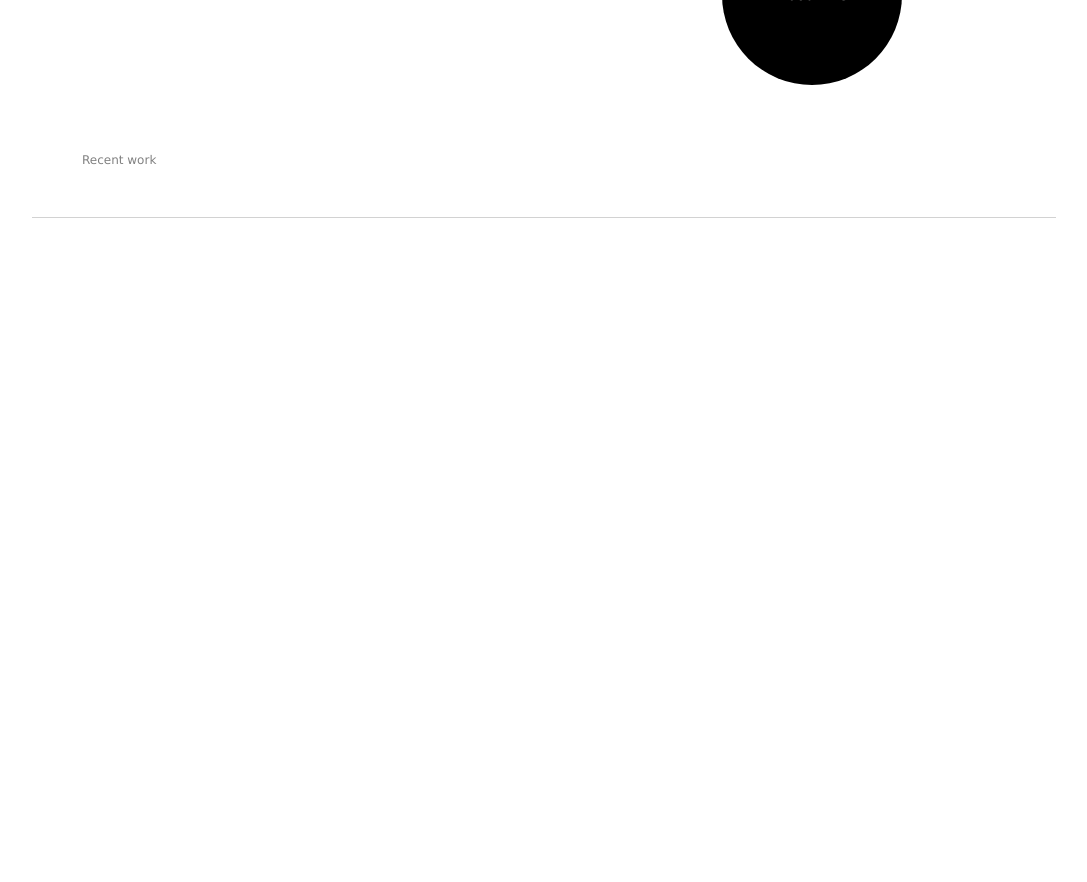
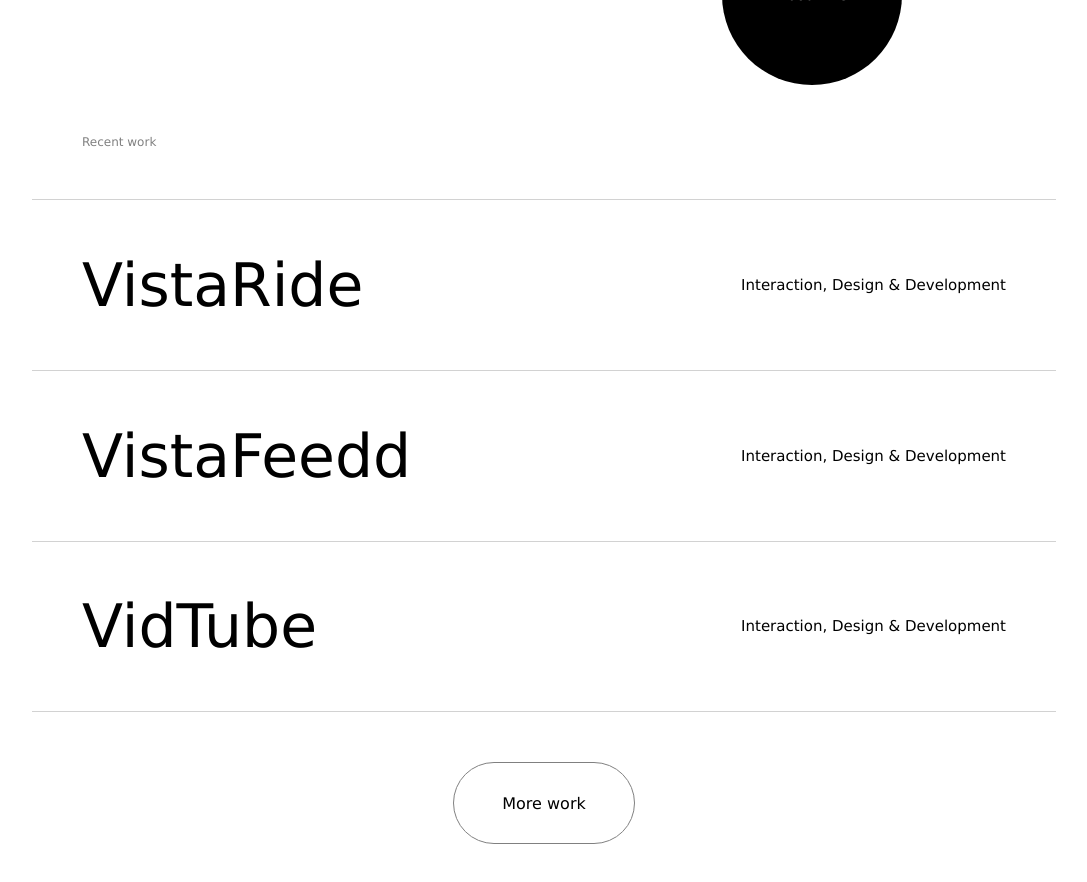
Before and after one commit to BiswayanMazumder/PortFolio-Biswayan-Mazumder, a React (Create React App) app: page / in a window 1280 px wide. Shown: the part 1200-2082 px from the top of the page, without its empty margins (96-1183 px from the left). Before the commit the page ends 1635 px from the top, so only its background shows below. Built offline with nearby package versions, Linux system fonts and the light colour scheme.

Commit message:
Recent works part created with fluidic animation

```diff
--- a/src/App.css
+++ b/src/App.css
@@ -61,7 +61,7 @@ body{
 }
 
 .slide-up-animation {
-  animation: slideUp 0.5s ease-out forwards; /* Slide-up animation */
+  animation: slideUp 1s ease-out forwards; /* Slide-up animation */
 }
 
 @keyframes slideUp {
@@ -212,7 +212,6 @@ body::-webkit-scrollbar{
   border-radius: 50%;
   position: relative;
   margin-top: 50px;
-  /* margin-bottom: 50px; */
   display: flex;
   justify-content: center;
   align-items: center;
@@ -220,64 +219,61 @@ body::-webkit-scrollbar{
   font-family: Verdana, Geneva, Tahoma, sans-serif;
   font-size: 15px;
   font-weight: 300;
-  color: white;
+  color: white; /* Default text color */
   z-index: 2; /* Keep the text above the animated background */
   overflow: hidden; /* Prevent overflow of the animated background */
+  transition: color 0.3s ease; /* Smooth transition for text color */
 }
 
-/* Create the blue fill effect with pseudo-element */
-.about::before {
+.about::after {
   content: '';
   position: absolute;
-  bottom: 0;
+  top: 0;
   left: 0;
   width: 100%;
   height: 100%;
-  background: linear-gradient(180deg, transparent 50%, blue 50%); /* Initially half transparent, half blue */
-  transform: translateY(100%); /* Initially position the fill below the element */
-  z-index: -1; /* Set a lower z-index to place the blue background behind the text */
-  transition: transform 0.1s ease, background 0.1s ease; /* Smooth transition for the filling effect */
+  background-color: blue;
+  transform: translateY(100%); /* Initially set the blue to start at the bottom */
+  transition: transform 1s ease-out; /* Smoothly move the blue background up when hovering out */
+  border-radius: 50%; /* Ensure the pseudo-element has rounded corners */
+  z-index: -1; /* Ensure the blue fill is behind the text */
 }
+
+.about:hover::after {
+  transform: translateY(0); /* On hover, make the blue color fill the div */
+  animation: wobble 1s ease-out forwards; /* Apply wobble effect */
+}
+
 .about:hover {
-  animation: wobble 0.5s ease-in-out;
+  color: white; /* Change text color to white when hovered */
 }
-/* Wobbly animation for the blue fill */
-@keyframes wobbleUp {
+
+@keyframes wobble {
   0% {
-    transform: translateY(100%) scaleX(1.5); /* Start from below */
-    background: linear-gradient(180deg, transparent 50%, blue 50%); /* Start half-transparent */
+    transform: translateY(100%) scaleX(1); /* Initial state, below the div */
   }
   25% {
-    transform: translateY(85%) scaleX(1.3) skewX(15deg);
-    background: linear-gradient(180deg, transparent 60%, blue 40%); /* Gradually fill more blue */
+    transform: translateY(10%) scaleX(1.1); /* Stretch and move up slightly */
   }
   50% {
-    transform: translateY(60%) scaleX(1.1) skewX(-10deg);
-    background: linear-gradient(180deg, transparent 70%, blue 30%); /* Fill more */
+    transform: translateY(-5%) scaleX(0.9); /* Slight shrink */
   }
   75% {
-    transform: translateY(30%) scaleX(1.2) skewX(5deg);
-    background: linear-gradient(180deg, transparent 80%, blue 20%); /* Near full fill */
+    transform: translateY(10%) scaleX(1.05); /* Stretch more */
   }
   100% {
-    transform: translateY(0) scaleX(1) skewX(0deg);
-    background: linear-gradient(180deg, transparent 0%, blue 100%); /* Fully filled */
+    transform: translateY(0) scaleX(1); /* Final state, fully stretched and filling the div */
   }
 }
 
-/* Hover effect */
-.about:hover::before {
-  animation: wobbleUp 0.5s ease-in-out forwards; /* Trigger the wobble effect on hover */
-  transform: translateY(0); /* Full fill position when hovered */
-  background: linear-gradient(180deg, transparent 0%, blue 100%); /* Fully blue on hover */
-}
 .recentworks{
   width: 100vw;
-  height: 500px;
+  /* height: 500px; */
   position: relative;
   display: flex;
   flex-direction: column;
   justify-content: center;
+  margin-top: 200px;
   align-items: center;
 }
 .jdnvnv{
@@ -300,3 +296,86 @@ body::-webkit-scrollbar{
   background-color: #D2D2D2;
   margin-top: 50px;
 }
+.dnfjndjn{
+  font-family: Verdana, Geneva, Tahoma, sans-serif;
+  font-size: 60px;
+  /* font-weight: 100; */
+  position: relative;
+  cursor: pointer;
+  display: flex;
+  justify-content: space-between;
+  align-items: center;
+  flex-direction: row;
+  /* gap: 50px; */
+  width: 80vw;
+  left: 50px;
+  top:50px;
+  flex-direction: row;
+}
+.dnfjndjn:hover{
+  color: grey;
+}
+.nnjdn{
+  width: 100vw;
+  display: flex;
+  justify-content: center;
+  align-items: center;
+  /* height: 70px; */
+  position: relative;
+  top: 150px;
+  padding-bottom: 200px;
+  font-family: Verdana, Geneva, Tahoma, sans-serif;
+}
+.bhfjvn {
+  height: 80px;
+  width: 180px;
+  position: relative;
+  border: 0.5px solid grey;
+  display: flex;
+  cursor: pointer;
+  justify-content: center;
+  align-self: center;
+  align-items: center;
+  border-radius: 50px;
+  overflow: hidden; /* Hide overflow to make sure the animation stays inside */
+  transition: border-color 0.3s ease; /* Optional: smooth transition for border color */
+}
+
+.bhfjvn::after {
+  content: '';
+  position: absolute;
+  top: 0;
+  left: 0;
+  width: 100%;
+  height: 100%;
+  background-color: blue;
+  transform: translateY(100%); /* Initially set the blue to start at the bottom */
+  transition: transform 1s ease-out; /* Smoothly move the blue background up when hovering out */
+  border-radius: 50px; /* Make sure the pseudo-element has rounded corners */
+  z-index: -1; /* Ensure the blue fill is behind the text */
+}
+
+.bhfjvn:hover::after {
+  transform: translateY(0); /* On hover, make the blue color fill the div */
+  animation: wobble 1s ease-out forwards; /* Apply wobble effect */
+}
+.bhfjvn:hover {
+  color: white; /* Change text color to white when hovered */
+}
+@keyframes wobble {
+  0% {
+    transform: translateY(100%) scaleX(1); /* Initial state, below the div */
+  }
+  25% {
+    transform: translateY(10%) scaleX(1.1); /* Stretch and move up slightly */
+  }
+  50% {
+    transform: translateY(-5%) scaleX(0.9); /* Slight shrink */
+  }
+  75% {
+    transform: translateY(10%) scaleX(1.05); /* Stretch more */
+  }
+  100% {
+    transform: translateY(0) scaleX(1); /* Final state, fully stretched and filling the div */
+  }
+}
--- a/src/Home Page/Entrypage.jsx
+++ b/src/Home Page/Entrypage.jsx
@@ -84,11 +84,41 @@ export default function Entrypage() {
                     </div>
                 </div>
                 <div className="recentworks">
-                    <div className="jdnvnv" style={{ color: 'grey',fontSize:'12px' }}>
-                    Recent work
+                    <div className="jdnvnv" style={{ color: 'grey', fontSize: '12px' }}>
+                        Recent work
                     </div>
-                    <div className="divider">
-
+                    <div className="divider"></div>
+                    <div className="dnfjndjn">
+                        <div className="kcmd">
+                            VistaRide
+                        </div>
+                        <div className="kcmd" style={{ fontSize: '15px', marginRight: '100px' }}>
+                            Interaction, Design & Development
+                        </div>
+                    </div>
+                    <div className="divider" style={{ position: 'relative', top: '50px' }}></div>
+                    <div className="dnfjndjn">
+                        <div className="kcmd" style={{ position: 'relative', top: '50px' }}>
+                            VistaFeedd
+                        </div>
+                        <div className="kcmd" style={{ position: 'relative', fontSize: '15px', marginRight: '100px', top: '50px' }}>
+                            Interaction, Design & Development
+                        </div>
+                    </div>
+                    <div className="divider" style={{ position: 'relative', top: '100px' }}></div>
+                    <div className="dnfjndjn" style={{ position: "relative", marginBottom: "50px" }}>
+                        <div className="kcmd" style={{ position: 'relative', top: '100px' }}>
+                            VidTube
+                        </div>
+                        <div className="kcmd" style={{ position: 'relative', fontSize: '15px', marginRight: '100px', top: '100px' }}>
+                            Interaction, Design & Development
+                        </div>
+                    </div>
+                    <div className="divider" style={{ position: 'relative', top: '100px' }}></div>
+                </div>
+                <div className="nnjdn">
+                    <div className="bhfjvn">
+                        More work
                     </div>
                 </div>
             </div>
```
